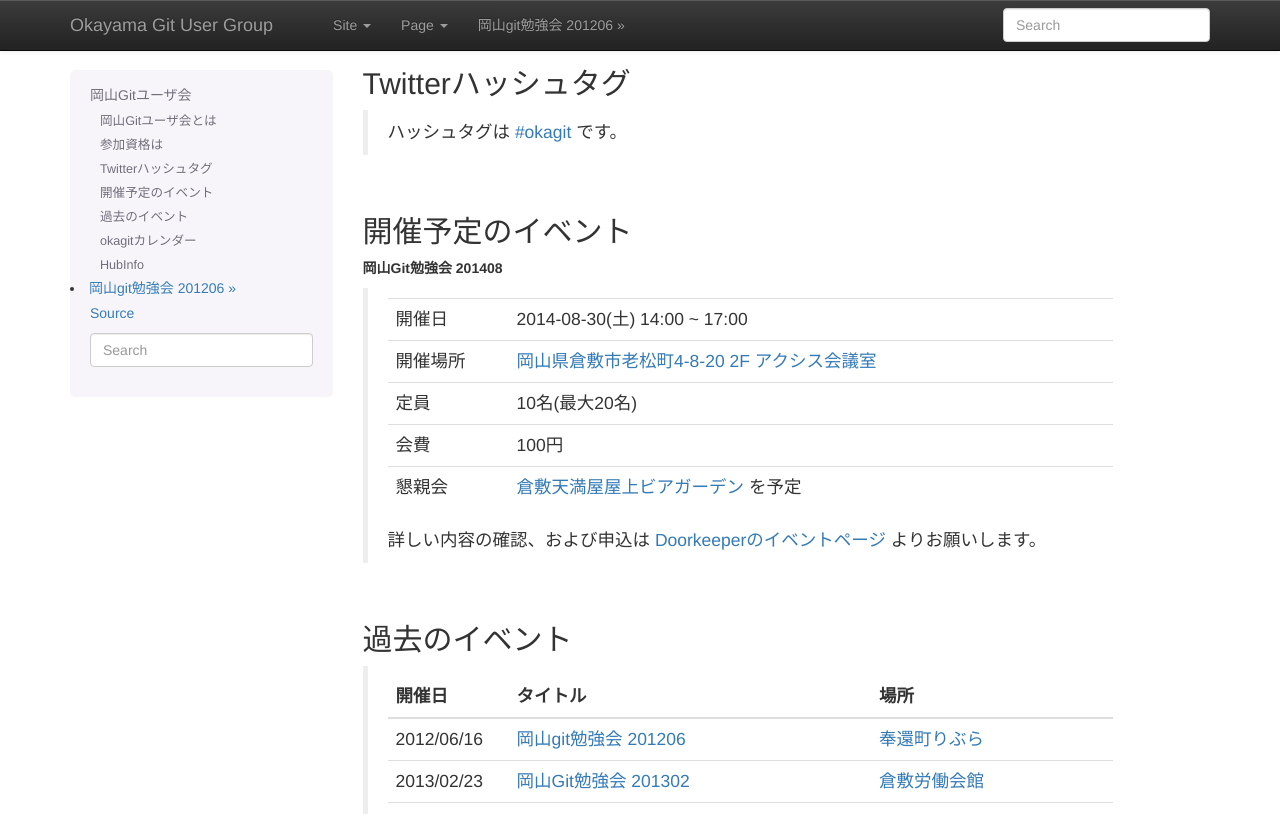
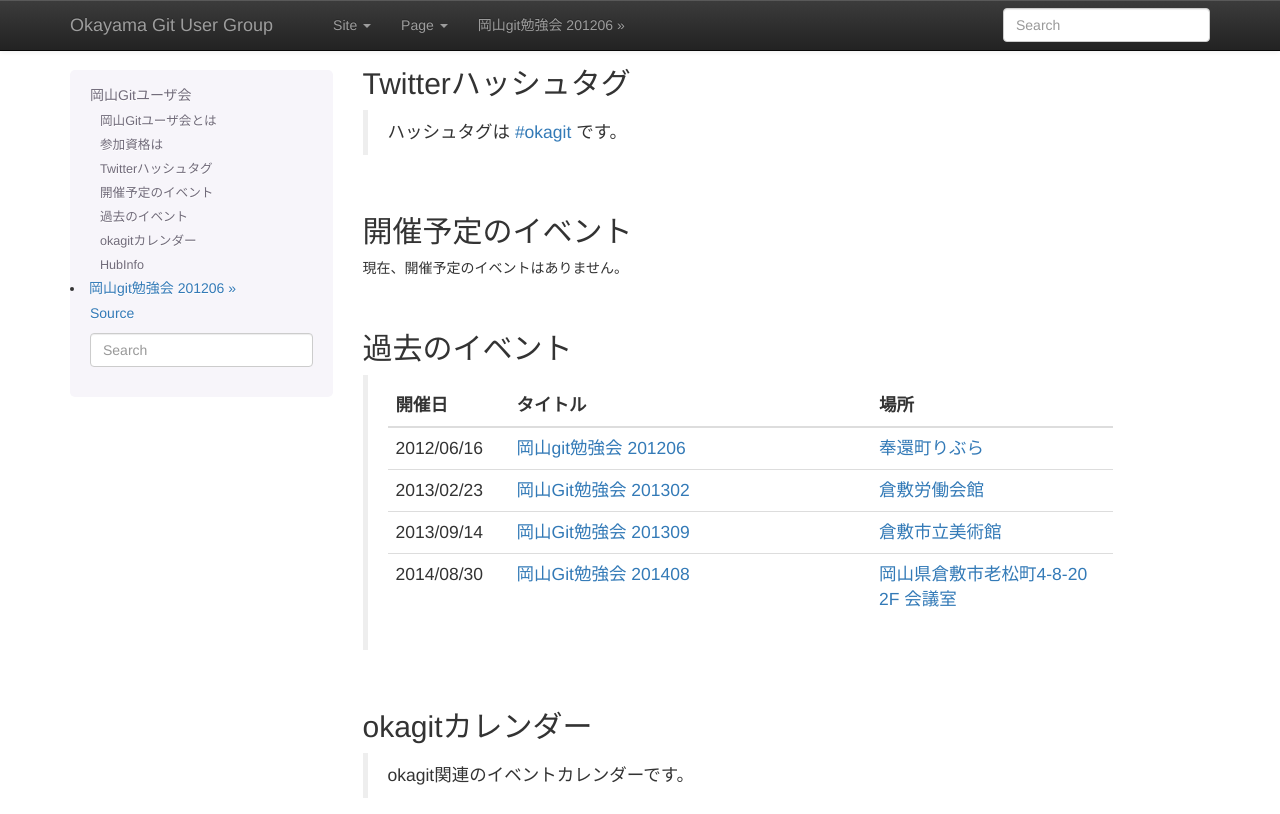
Before and after one commit to okagit/okagit, a Sphinx documentation site: the page built from source/index.rst, in a window 1280 px wide and 900 px high, scrolled down 502 px, cut to the strip 0-814 px from the top of the window. Built offline with Sphinx 7.4.7, drawn with Linux system fonts in a browser that asks for light colours.

Commit message:
Mod index
トップページの今後のイベントと過去イベントの内容を修正

```diff
--- a/source/index.rst
+++ b/source/index.rst
@@ -46,26 +47,7 @@
 開催予定のイベント
 ==================
 
-.. 現在、開催予定のイベントはありません。
-
-**岡山Git勉強会 201408**
-
-  .. list-table::
-    :widths: 10, 50
-    :header-rows: 0
-
-    * - 開催日
-      - 2014-08-30(土) 14:00 ~ 17:00
-    * - 開催場所
-      - `岡山県倉敷市老松町4-8-20 2F アクシス会議室 <https://www.google.com/maps/place/34°35'37.0"N+133°45'28.8"E>`_
-    * - 定員
-      - 10名(最大20名)
-    * - 会費
-      - 100円
-    * - 懇親会
-      - `倉敷天満屋屋上ビアガーデン <http://www.tenmaya.co.jp/kurashiki/pdf/beer2014.pdf>`_ を予定
-
-  詳しい内容の確認、および申込は `Doorkeeperのイベントページ <http://okagit.doorkeeper.jp/events/12947>`_ よりお願いします。
+現在、開催予定のイベントはありません。
 
 |
 
```
Also changed, not shown: other parts of source/index.rst (+4 -0 lines).
